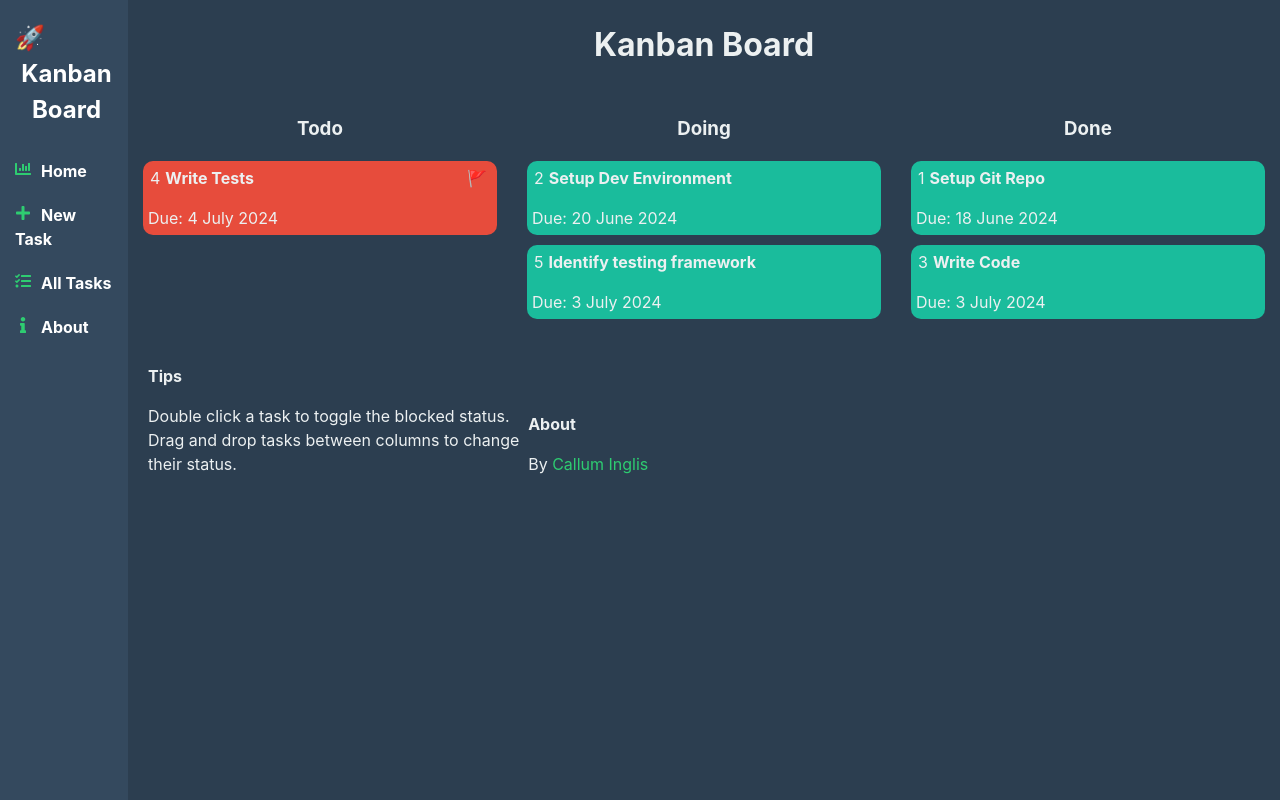
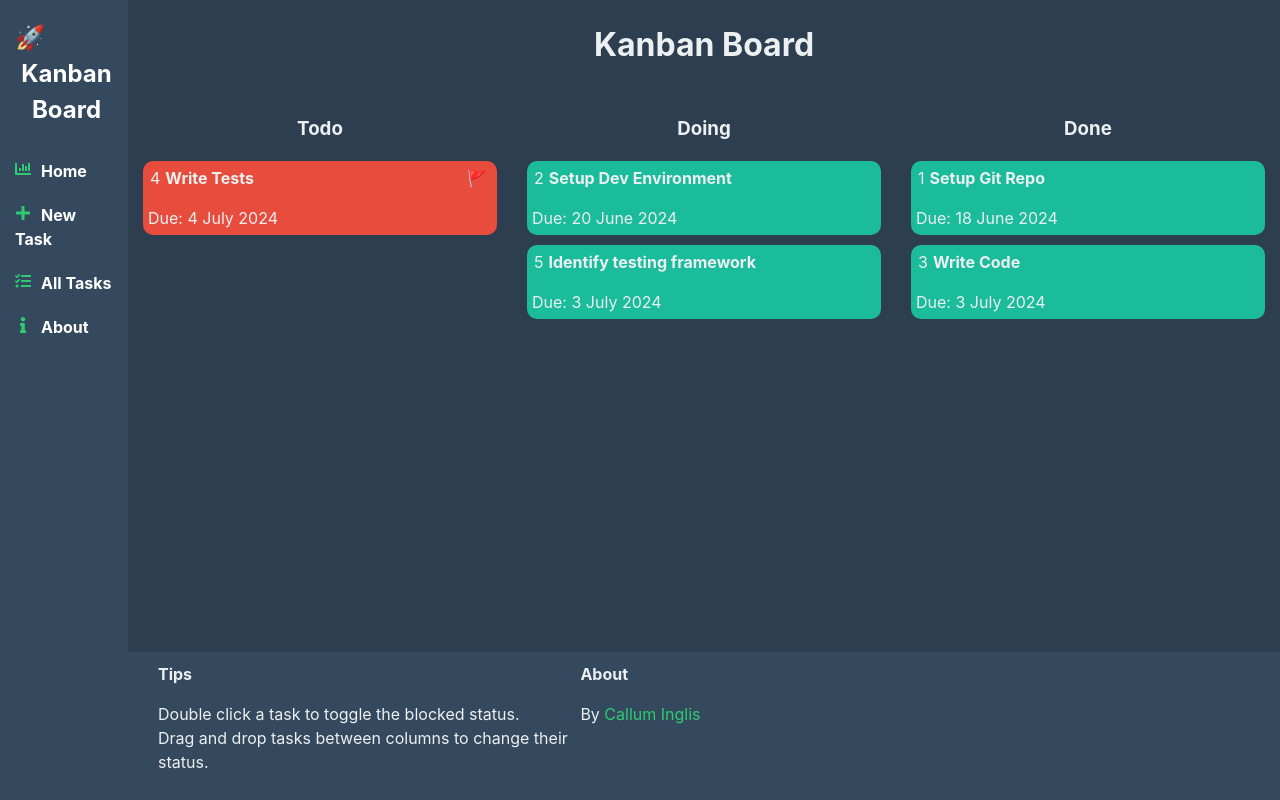
Before and after one commit to TheCallumInglis/learning-react-kanban-board, a React (Vite) app: page / in a window 1280 px wide. Built offline with nearby package versions, Linux system fonts and the light colour scheme.

Commit message:
Update footer styling

```diff
--- a/src/App.css
+++ b/src/App.css
@@ -84,8 +84,14 @@
   display: flex;
   flex-direction: row;
   text-align: left;
-  align-items: flex-end;
+  align-items: flex-start;
   justify-content: flex-start;
+  position: fixed;
+  bottom: 0;
+  width: 100%;
+  padding: 10px;
+  z-index: 1000;
+  background-color: #34495e;
 }
 
 .tips {
@@ -159,7 +165,7 @@
   width: 90%;
   float: right;
   overflow-y: scroll;
-  height: 100%;
+  height: 80%;
 }
 
 table.tasks {
```
